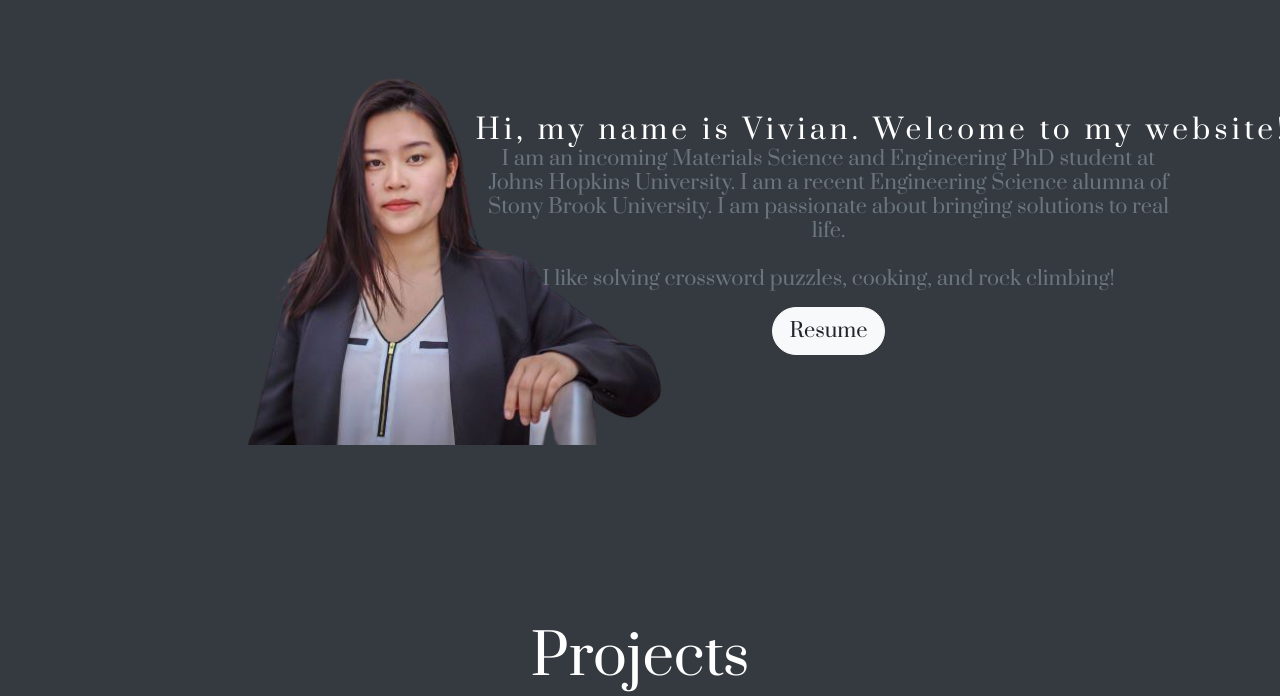
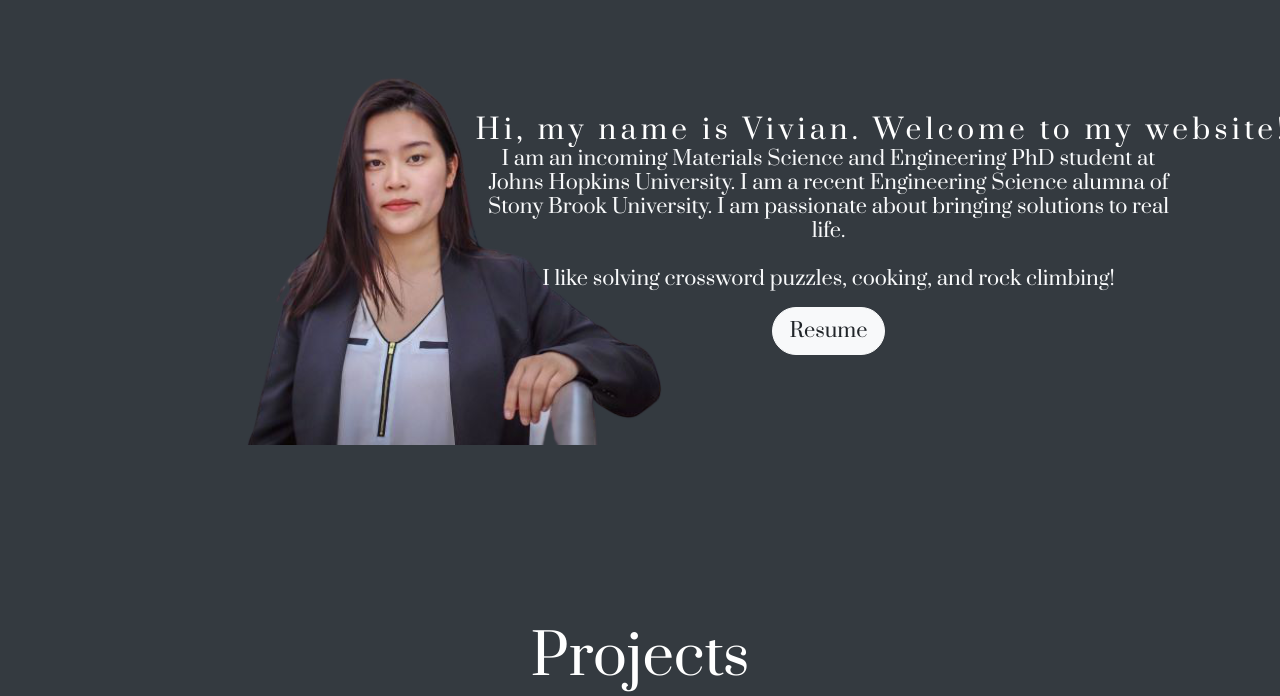
Before and after one commit to vivian-h-su/vivian-h-su.github.io, a plain HTML site: page index.html in a window 1280 px wide. Shown: the part 85-781 px from the top of the page. Drawn offline with nearby package versions, Linux system fonts and the light colour scheme.

Commit message:
Update index.html

```diff
--- a/index.html
+++ b/index.html
@@ -65,7 +65,7 @@
 
                         <h3>Hi, my name is Vivian. Welcome to my website!</h3>
                     </div>
-                    <h5 class="text-muted">
+                    <h5 class="text-light">
                         I am an incoming Materials Science and Engineering PhD student at Johns Hopkins University. I am a recent Engineering Science alumna of Stony Brook University. I am passionate about bringing solutions to real life.
                         <br><br>
                         I like solving crossword puzzles, cooking, and rock climbing!
```
